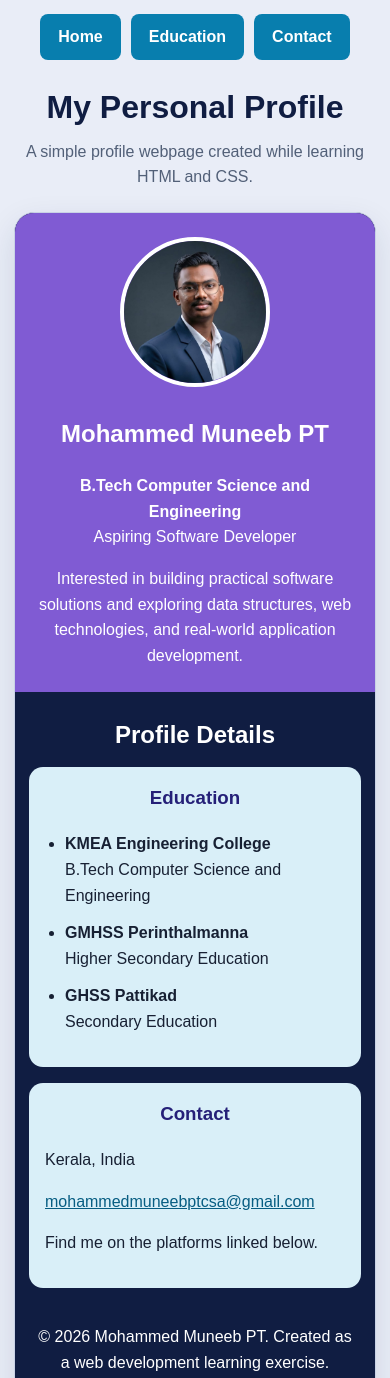
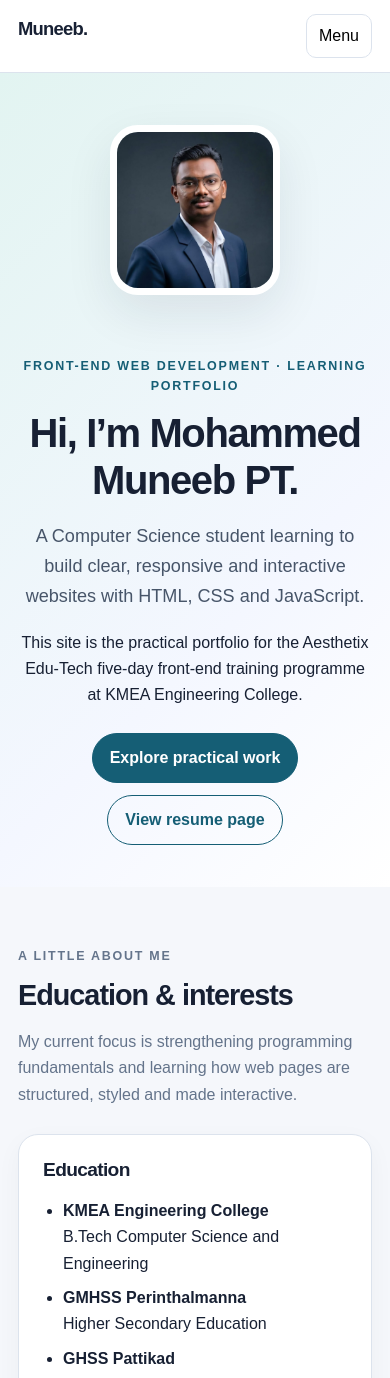
Before and after one commit to Muneeb-PT/add-on_class_profile, a plain HTML site: page index.html in a window 390 px wide. Shown: the top 1378 px of the page. Drawn offline with Linux system fonts and the light colour scheme.

Commit message:
feat: build responsive five-day front-end learning portfolio

```diff
--- a/index.html
+++ b/index.html
@@ -1,151 +1,40 @@
 <!DOCTYPE html>
 <html lang="en">
 <head>
-    <meta charset="UTF-8">
-    <meta name="viewport" content="width=device-width, initial-scale=1.0">
-    <meta name="description" content="Personal profile website created during the KMEA five-day web development add-on course.">
-    <title>Mohammed Muneeb PT | Personal Profile</title>
-    <link rel="icon" href="my.jpeg" type="image/jpeg">
-    <link rel="stylesheet" href="https://cdnjs.cloudflare.com/ajax/libs/font-awesome/6.4.0/css/all.min.css">
-    <style>
-        * { box-sizing: border-box; }
-        html { scroll-behavior: smooth; }
-        body {
-            margin: 0;
-            padding: 24px;
-            font-family: Arial, Helvetica, sans-serif;
-            color: #172033;
-            background: #e9edf7;
-            line-height: 1.6;
-        }
-        .page { width: min(100%, 900px); margin: 0 auto; }
-        .site-header {
-            display: flex;
-            flex-wrap: wrap;
-            justify-content: center;
-            gap: 10px;
-            margin-bottom: 22px;
-        }
-        .site-header a {
-            padding: 10px 18px;
-            border-radius: 8px;
-            background: #087eae;
-            color: #fff;
-            text-decoration: none;
-            font-weight: 600;
-        }
-        .site-header a:hover, .site-header a:focus-visible { background: #075d82; }
-        .intro { text-align: center; margin: 0 0 22px; }
-        .intro h1 { margin-bottom: 6px; color: #101d42; }
-        .intro p { margin-top: 0; color: #526078; }
-        .profile-card {
-            overflow: hidden;
-            border: 1px solid #c9d2e5;
-            border-radius: 20px;
-            background: #101d42;
-            box-shadow: 0 12px 32px rgb(24 39 75 / 12%);
-        }
-        .hero {
-            display: flex;
-            align-items: center;
-            justify-content: space-between;
-            gap: 28px;
-            padding: 32px;
-            background: #805bd3;
-            color: #fff;
-        }
-        .hero h2 { margin-top: 0; font-size: clamp(1.5rem, 4vw, 2rem); }
-        .hero p { margin-bottom: 0; }
-        .profile-photo {
-            width: 150px;
-            height: 150px;
-            flex: 0 0 150px;
-            object-fit: cover;
-            border: 4px solid #fff;
-            border-radius: 50%;
-        }
-        .section-title { margin: 24px 0 12px; color: #fff; text-align: center; }
-        .details {
-            display: grid;
-            grid-template-columns: repeat(2, minmax(0, 1fr));
-            gap: 16px;
-            padding: 0 24px 24px;
-        }
-        .info-card {
-            min-width: 0;
-            padding: 20px;
-            border-radius: 14px;
-            background: #d9eff8;
-        }
-        .info-card h3 { margin-top: 0; color: #252078; text-align: center; }
-        .info-card ul { padding-left: 20px; }
-        .info-card li { margin-bottom: 12px; }
-        .info-card a { color: #075d82; overflow-wrap: anywhere; }
-        footer { padding: 18px; color: #fff; text-align: center; }
-        footer p { margin: 0 0 12px; }
-        .social-links { display: flex; justify-content: center; gap: 22px; }
-        .social-links a { color: #fff; font-size: 1.35rem; }
-        .social-links a:hover, .social-links a:focus-visible { color: #9ce5ff; }
-        @media (max-width: 620px) {
-            body { padding: 14px; }
-            .hero { flex-direction: column-reverse; text-align: center; padding: 24px 18px; }
-            .details { grid-template-columns: 1fr; padding: 0 14px 18px; }
-            .info-card { padding: 16px; }
-        }
-    </style>
+  <meta charset="UTF-8">
+  <meta name="viewport" content="width=device-width, initial-scale=1.0">
+  <meta name="description" content="A beginner front-end learning portfolio documenting HTML, CSS and JavaScript practical work.">
+  <title>Mohammed Muneeb PT | Front-End Learning Portfolio</title>
+  <link rel="icon" href="my.jpeg" type="image/jpeg">
+  <link rel="stylesheet" href="styles.css">
+  <script src="script.js" defer></script>
 </head>
 <body>
-    <main class="page">
-        <nav class="site-header" aria-label="Main navigation">
-            <a href="#home">Home</a>
-            <a href="#education">Education</a>
-            <a href="#contact">Contact</a>
-        </nav>
-
-        <header class="intro" id="home">
-            <h1>My Personal Profile</h1>
-            <p>A simple profile webpage created while learning HTML and CSS.</p>
-        </header>
-
-        <article class="profile-card">
-            <section class="hero" aria-labelledby="profile-name">
-                <div>
-                    <h2 id="profile-name">Mohammed Muneeb PT</h2>
-                    <p><strong>B.Tech Computer Science and Engineering</strong><br>
-                    Aspiring Software Developer</p>
-                    <p>Interested in building practical software solutions and exploring data structures, web technologies, and real-world application development.</p>
-                </div>
-                <img class="profile-photo" src="my.jpeg" alt="Profile photograph of Mohammed Muneeb PT">
-            </section>
-
-            <h2 class="section-title">Profile Details</h2>
-            <div class="details">
-                <section class="info-card" id="education" aria-labelledby="education-title">
-                    <h3 id="education-title">Education</h3>
-                    <ul>
-                        <li><strong>KMEA Engineering College</strong><br>B.Tech Computer Science and Engineering</li>
-                        <li><strong>GMHSS Perinthalmanna</strong><br>Higher Secondary Education</li>
-                        <li><strong>GHSS Pattikad</strong><br>Secondary Education</li>
-                    </ul>
-                </section>
-
-                <section class="info-card" id="contact" aria-labelledby="contact-title">
-                    <h3 id="contact-title">Contact</h3>
-                    <p>Kerala, India</p>
-                    <p><a href="mailto:mohammedmuneebptcsa@gmail.com">mohammedmuneebptcsa@gmail.com</a></p>
-                    <p>Find me on the platforms linked below.</p>
-                </section>
-            </div>
-
-            <footer>
-                <p>&copy; 2026 Mohammed Muneeb PT. Created as a web development learning exercise.</p>
-                <div class="social-links" aria-label="Social profiles">
-                    <a href="https://www.linkedin.com/in/mohammed-muneeb-pt/" target="_blank" rel="noopener noreferrer" aria-label="LinkedIn"><i class="fab fa-linkedin-in"></i></a>
-                    <a href="https://github.com/Muneeb-PT" target="_blank" rel="noopener noreferrer" aria-label="GitHub"><i class="fab fa-github"></i></a>
-                    <a href="https://www.instagram.com/mohammed_muneeb_pt/" target="_blank" rel="noopener noreferrer" aria-label="Instagram"><i class="fab fa-instagram"></i></a>
-                </div>
-            </footer>
-        </article>
-    </main>
-</body>
-</html>
+<header class="site-header"><div class="container nav-wrap">
+  <a class="brand" href="index.html">Muneeb.</a>
+  <button class="menu-toggle" aria-expanded="false" aria-controls="main-nav">Menu</button>
+  <nav class="nav-links" id="main-nav" aria-label="Main navigation">
+    <a href="#about" aria-current="page">About</a><a href="#education">Education</a><a href="#work">Practice work</a><a href="#contact">Contact</a><a href="resume.html">Resume</a><a href="calculator.html">Calculator</a><a href="todo.html">To-Do</a>
+  </nav>
+</div></header>
+<main>
+<section class="hero" id="about"><div class="container hero-grid">
+  <div><p class="eyebrow">Front-End Web Development · Learning Portfolio</p><h1>Hi, I’m Mohammed Muneeb PT.</h1><p class="lead">A Computer Science student learning to build clear, responsive and interactive websites with HTML, CSS and JavaScript.</p><p>This site is the practical portfolio for the Aesthetix Edu-Tech five-day front-end training programme at KMEA Engineering College.</p>
+    <div class="actions"><a class="button" href="#work">Explore practical work</a><a class="button secondary" href="resume.html">View resume page</a></div>
+  </div><img class="hero-photo" src="my.jpeg" alt="Profile photograph of Mohammed Muneeb PT" width="220" height="220">
+</div></section>
+<section class="section" id="education"><div class="container"><div class="section-head"><p class="eyebrow">A little about me</p><h2>Education & interests</h2><p>My current focus is strengthening programming fundamentals and learning how web pages are structured, styled and made interactive.</p></div>
+<div class="two-col"><article class="card"><h3>Education</h3><ul class="info-list"><li><strong>KMEA Engineering College</strong><br>B.Tech Computer Science and Engineering</li><li><strong>GMHSS Perinthalmanna</strong><br>Higher Secondary Education</li><li><strong>GHSS Pattikad</strong><br>Secondary Education</li></ul></article><article class="card"><h3>Topics practised</h3><ul class="tag-list"><li>HTML5</li><li>Semantic HTML</li><li>CSS</li><li>Flexbox</li><li>CSS Grid</li><li>Responsive design</li><li>JavaScript</li><li>DOM</li><li>Form validation</li></ul><p class="muted">Topics represented in this course practice repository.</p></article></div></div></section>
+<section class="section" id="work" style="background:#edf2f7"><div class="container"><div class="section-head"><p class="eyebrow">Five-day practical work</p><h2>What I built</h2><p>Each page demonstrates beginner front-end concepts from the programme syllabus.</p></div>
+<div class="grid">
+<article class="card"><p class="eyebrow">Day 1 · HTML</p><h3>Personal profile</h3><p>Semantic structure, headings, links, images, navigation and content sections.</p><a href="#about">Explore this page ↑</a></article>
+<article class="card"><p class="eyebrow">Day 1–2 · HTML & CSS</p><h3>Resume & styled cards</h3><p>A resume-style document using typography, colour, spacing, borders and reusable card layouts.</p><a href="resume.html">Open resume page →</a></article>
+<article class="card"><p class="eyebrow">Day 3 · Responsive CSS</p><h3>Responsive navigation</h3><p>Flexbox, Grid, media queries and a collapsible navigation menu for smaller screens.</p><a href="#work">See navigation above ↑</a></article>
+<article class="card"><p class="eyebrow">Day 4 · JavaScript</p><h3>Calculator</h3><p>Button events, arithmetic operators, clear, backspace and result display.</p><a href="calculator.html">Open calculator →</a></article>
+<article class="card"><p class="eyebrow">Day 4 · DOM</p><h3>Form validation</h3><p>Client-side checks for name, email and message fields, with accessible feedback.</p><a href="calculator.html">Try form validation →</a></article>
+<article class="card"><p class="eyebrow">Day 5 · Mini project</p><h3>To-do list</h3><p>Add, complete and delete tasks. The list is saved in browser localStorage.</p><a href="todo.html">Open To-Do app →</a></article>
+</div></div></section>
+<section class="section" id="contact"><div class="container"><div class="section-head"><p class="eyebrow">Get in touch</p><h2>Find me online</h2><p>Connect through my public developer profiles.</p></div><div class="actions"><a class="button" href="mailto:mohammedmuneebptcsa@gmail.com">Email</a><a class="button secondary" href="https://www.linkedin.com/in/mohammed-muneeb-pt/" target="_blank" rel="noopener noreferrer">LinkedIn</a><a class="button secondary" href="https://github.com/Muneeb-PT" target="_blank" rel="noopener noreferrer">GitHub</a><a class="button secondary" href="https://www.instagram.com/mohammed_muneeb_pt/" target="_blank" rel="noopener noreferrer">Instagram</a></div></div></section>
+</main>
+<footer><div class="container footer-row"><span>© 2026 Mohammed Muneeb PT · Built as a front-end learning project.</span><a href="https://github.com/Muneeb-PT/add-on_class_profile" target="_blank" rel="noopener noreferrer">Source code on GitHub</a></div></footer>
+</body></html>
```
